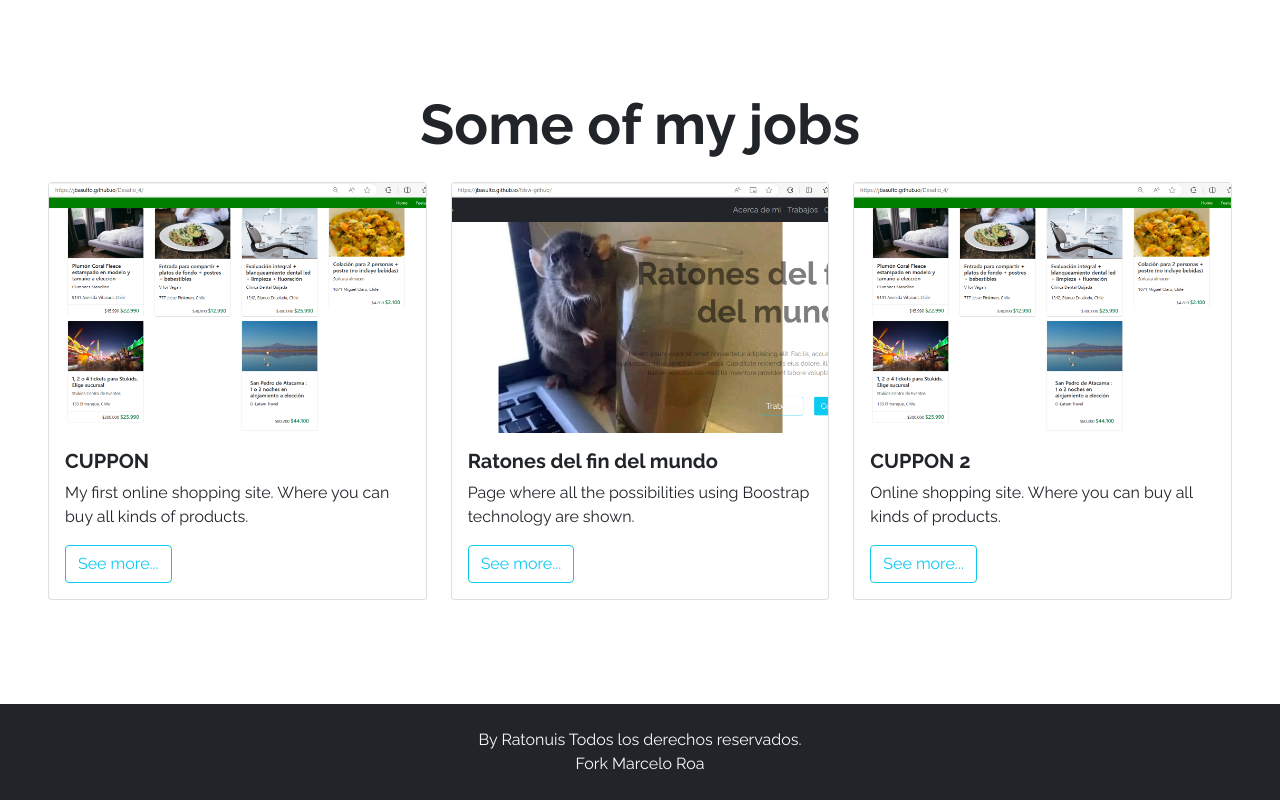
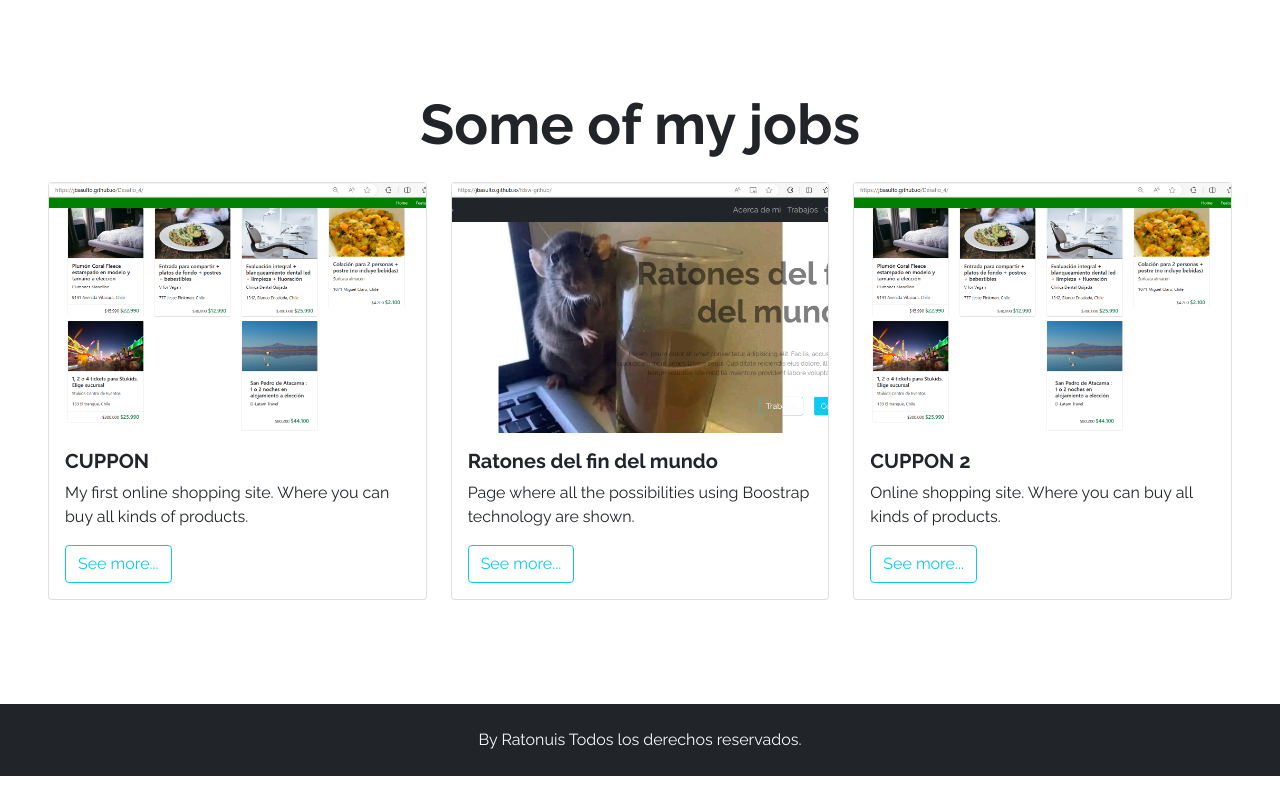
Before and after one commit to jbasulto/Resume, a plain HTML site: page index.html in a window 1280 px wide. Shown: the part 1815-2615 px from the top of the page. After the commit the page ends 2591 px from the top, so only its background shows below. Drawn offline with nearby package versions, Linux system fonts and the light colour scheme.

Commit message:
Cambios Marcelo

```diff
--- a/index.html
+++ b/index.html
@@ -303,7 +303,7 @@
 
     <footer class="bg-dark text-center text-light p-4">
         <p class="mb-0">By Ratonuis Todos los derechos reservados.</p>
-        <p class="m-0">Fork Marcelo Roa</p>
+        <!-- Cambio de Marcelo Roa -->
     </footer>
 
 
```
